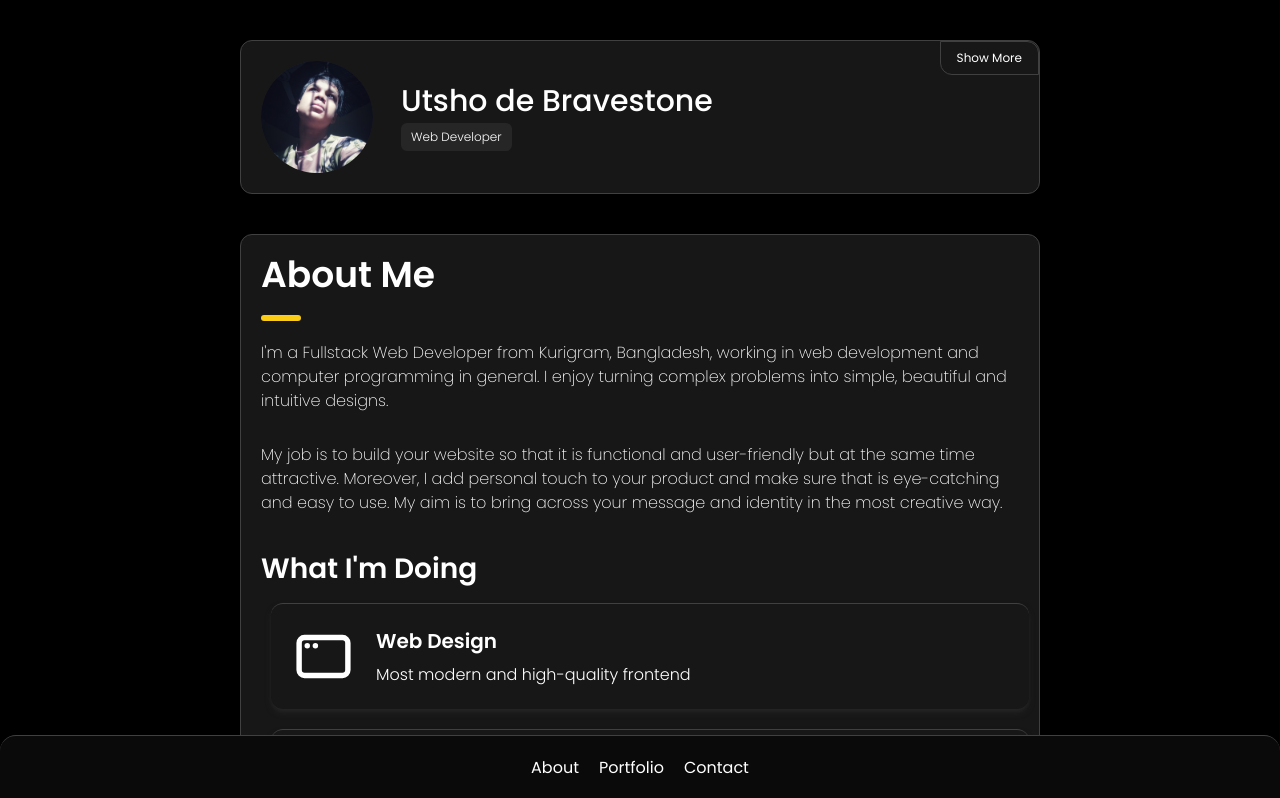
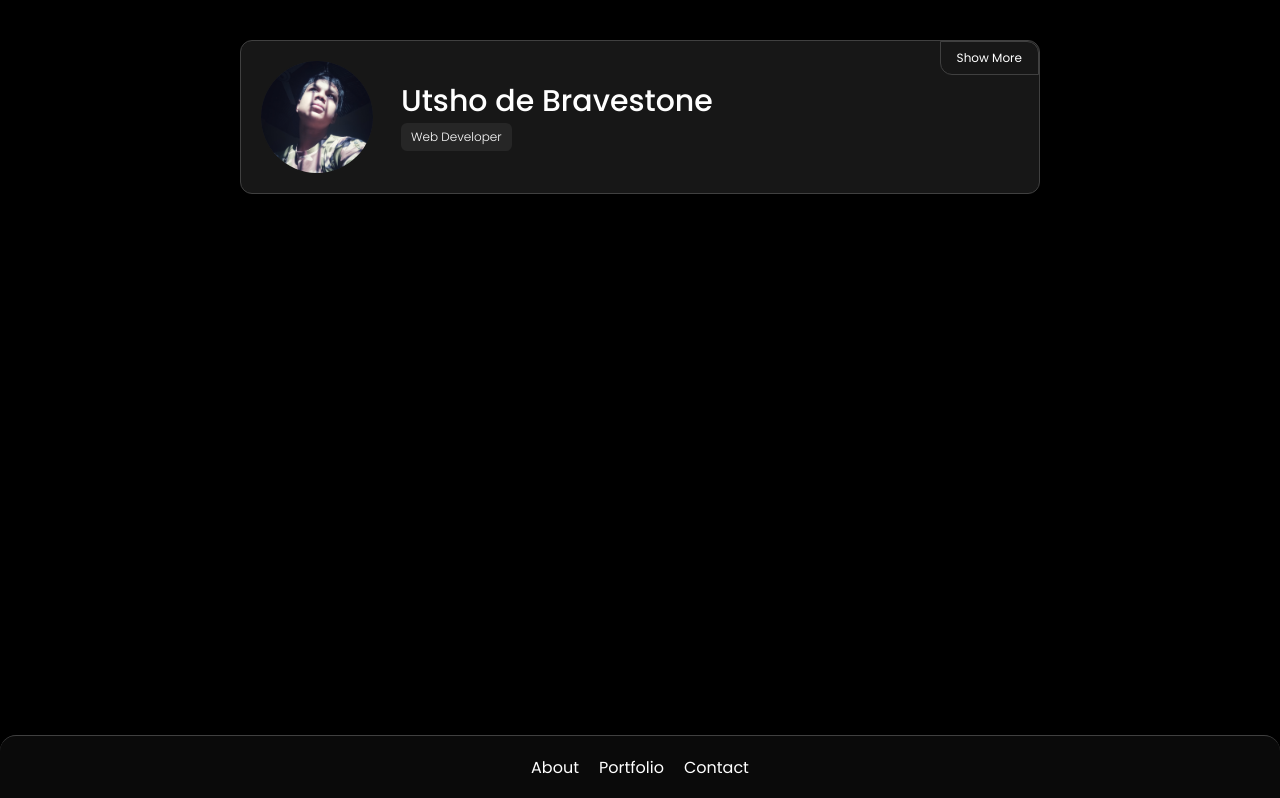
Before and after one commit to utshodebravestone/personal-portfolio, a React (Vite) app: page / in a window 1280 px wide. Shown: the top 798 px of the page. Built offline with nearby package versions, Linux system fonts and the light colour scheme.

Commit message:
linked '/' to about page

```diff
--- a/src/components/App.tsx
+++ b/src/components/App.tsx
@@ -15,9 +15,9 @@ const App = () => {
           <div className="h-5 md:h-10" />
           <Routes>
             <Route path="/about" element={<About />} />
+            <Route path="/about" element={<About />} />
             <Route path="/portfolio" element={<Portfolio />} />
             <Route path="/contact" element={<Contact />} />
-            <Route path="*" element={<About />} />
           </Routes>
           <div className="h-20" />
           <Navigation />
```
